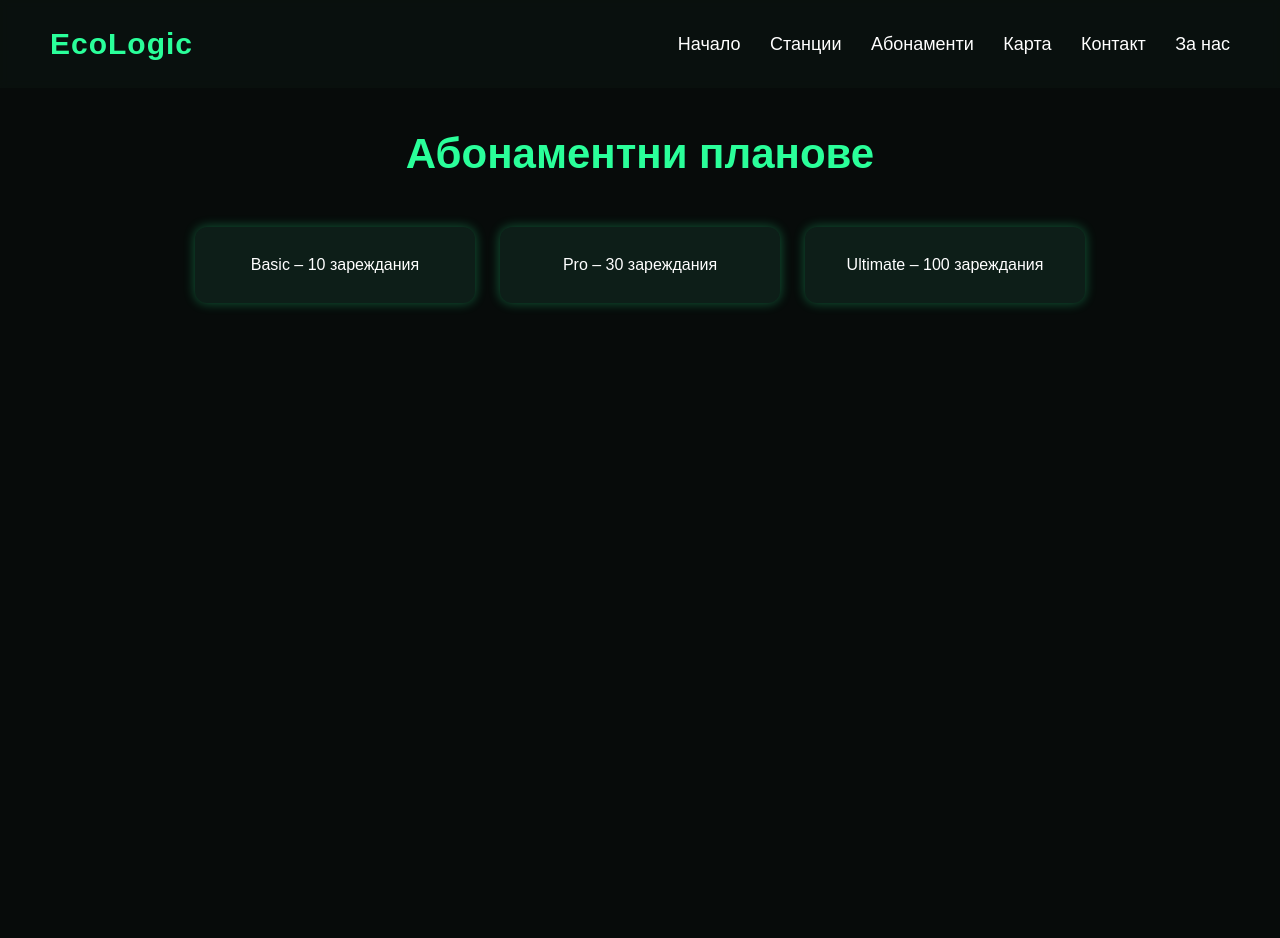
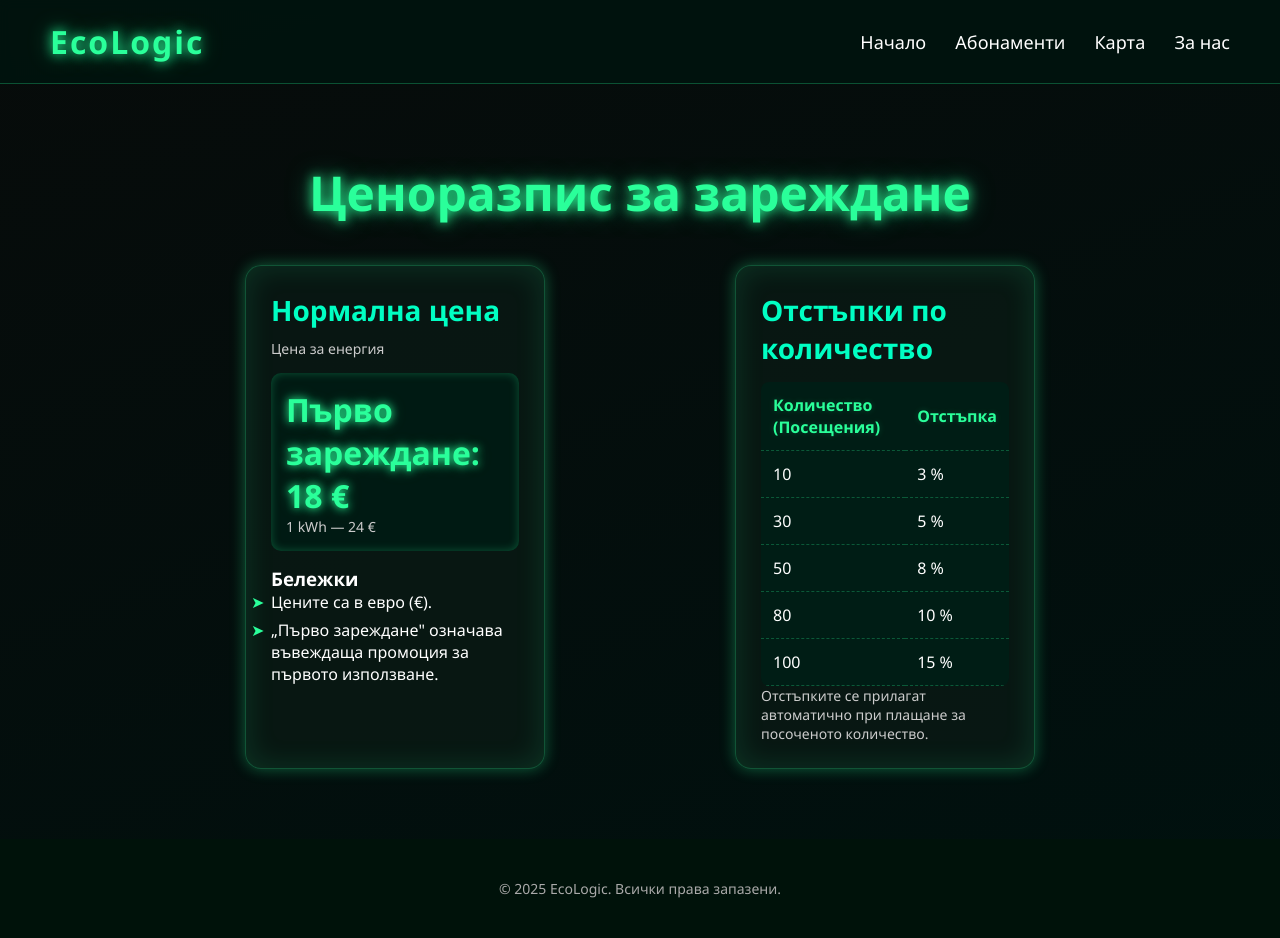
Before and after one commit to TSTodorov24/EcoLogic, a plain HTML site: page EcoLogic/pages/subscriptions.html in a window 1280 px wide. Before the commit the page ends 800 px from the top, so only its background shows below. Drawn offline with Linux system fonts and the light colour scheme.

Commit message:
Add files via upload

```diff
--- a/EcoLogic/pages/subscriptions.html
+++ b/EcoLogic/pages/subscriptions.html
@@ -1,34 +1,65 @@
-<!DOCTYPE html>
+<!doctype html>
 <html lang="bg">
+<head>
+  <meta charset="utf-8" />
+  <link rel="stylesheet" href="../styles/style.css">
+  <link rel="stylesheet" href="../styles/subscriptions.css">
+  <meta name="viewport" content="width=device-width,initial-scale=1" />
+  <title>Ценоразпис за зареждане</title>
+</head>
+<body>
 
-<head>
-    <meta charset="UTF-8">
-    <title>EcoLogic – Начало</title>
-    <link rel="icon" href="../logo/ecologic-bez-bg.png" type="image/x-icon">
-    <link rel="stylesheet" href="../styles/style.css">
-</head>
-
-<body>
 <header>
     <div class="logo">EcoLogic</div>
     <nav>
         <a href="../index.html">Начало</a>
-            <a href="../pages/stations.html">Станции</a>
         <a href="../pages/subscriptions.html">Абонаменти</a>
         <a href="../pages/map.html">Карта</a>
-            <a href="../pages/contact.html">Контакт</a>
         <a href="../pages/about.html">За нас</a>
     </nav>
 </header>
-    <section class="page">
-        <h2>Абонаментни планове</h2>
-        <div class="plans">
-            <div class="card">Basic – 10 зареждания</div>
-            <div class="card">Pro – 30 зареждания</div>
-            <div class="card">Ultimate – 100 зареждания</div>
+
+<div class="container">
+    <h1>Ценоразпис за зареждане</h1>
+
+    <div class="grid">
+        <div class="card">
+            <h2>Нормална цена</h2>
+            <p class="small">Цена за енергия</p>
+            <div class="highlight">
+                <div class="price">Първо зареждане: 18 €</div>
+                <div class="note">1 kWh — 24 €</div>
             </div>
 
-    </section>
+            <h3>Бележки</h3>
+            <ul>
+                <li>Цените са в евро (€).</li>
+                <li>„Първо зареждане" означава въвеждаща промоция за първото използване.</li>
+            </ul>
+        </div>
+
+        <div class="card">
+            <h2>Отстъпки по количество</h2>
+            <table>
+                <thead>
+                    <tr><th>Количество (Посещения)</th><th>Отстъпка</th></tr>
+                </thead>
+                <tbody>
+                    <tr><td>10</td><td>3 %</td></tr>
+                    <tr><td>30</td><td>5 %</td></tr>
+                    <tr><td>50</td><td>8 %</td></tr>
+                    <tr><td>80</td><td>10 %</td></tr>
+                    <tr><td>100</td><td>15 %</td></tr>
+                </tbody>
+            </table>
+            <p class="note">Отстъпките се прилагат автоматично при плащане за посоченото количество.</p>
+        </div>
+    </div>
+</div>
+
+<footer>
+    © 2025 EcoLogic. Всички права запазени.
+</footer>
+
 </body>
-
 </html>
--- a/EcoLogic/styles/about.css
+++ b/EcoLogic/styles/about.css
@@ -1,16 +1,11 @@
-body {
-    margin: 0;
-    font-family: Arial, sans-serif;
-    background: #070b0a;
-    color: white;
-}
-
+/* Header */
 header {
     width: 100%;
-    background: rgba(10,17,15,0.9);
+    background: rgba(10, 17, 15, 0.9);
     padding: 20px 50px;
     display: flex;
     align-items: center;
+    justify-content: space-between;
     position: fixed;
     top: 0;
     z-index: 500;
@@ -23,6 +18,7 @@ header {
     color: #2aff9a;
 }
 
+/* Page container */
 .page {
     padding: 160px 10% 80px;
     text-align: center;
@@ -32,6 +28,7 @@ header {
     font-size: 48px;
     color: #2aff9a;
     margin-bottom: 15px;
+    text-shadow: 0 0 12px #2aff9a44;
 }
 
 .page p {
@@ -40,15 +37,19 @@ header {
     margin-bottom: 60px;
 }
 
+/* Team grid */
 .team-container {
     display: grid;
     grid-template-columns: repeat(auto-fit, minmax(260px, 1fr));
     gap: 40px;
-    justify-items: center;
+    justify-content: center; /* ensures cards are centered on Windows */
+    align-items: start;
 }
 
+/* Team cards */
 .team-card {
-    width: 260px;
+    width: 100%;
+    max-width: 260px; /* flexible for small screens */
     background: #0d1e18;
     padding: 25px;
     border-radius: 18px;
@@ -64,9 +65,11 @@ header {
     box-shadow: 0 0 30px #2aff9a;
 }
 
+/* Team image */
 .team-card img {
     width: 100%;
-    height: 260px;
+    height: auto;           /* removes stretching on Windows */
+    aspect-ratio: 1 / 1;    /* ensures square shape */
     object-fit: cover;
     border-radius: 14px;
     margin-bottom: 15px;
@@ -77,6 +80,7 @@ header {
     filter: brightness(1.15) contrast(1.2);
 }
 
+/* Name and email */
 .name {
     font-size: 22px;
     font-weight: bold;
@@ -95,13 +99,27 @@ header {
 .team-card::before {
     content: "";
     position: absolute;
-    inset: 0;
+    top: 0; left: 0; right: 0; bottom: 0; /* safer than inset for Windows */
+    border-radius: 18px;                  /* match card */
     background: radial-gradient(circle at 20% 10%, #2aff9a33 0%, transparent 40%),
                 radial-gradient(circle at 80% 90%, #17ff8033 0%, transparent 50%);
     opacity: 0;
-    transition: 0.3s;
+    pointer-events: none;
+    transition: opacity 0.3s ease;
 }
 
 .team-card:hover::before {
     opacity: 1;
 }
+
+/* Responsive tweaks */
+@media (max-width: 768px) {
+    .page h2 { font-size: 36px; }
+}
+
+@media (max-width: 480px) {
+    .page h2 { font-size: 28px; }
+    .page { padding: 140px 5% 60px; }
+    .team-card { max-width: 100%; padding: 20px; }
+    header { flex-direction: column; align-items: flex-start; gap: 10px; padding: 20px; }
+}
--- a/EcoLogic/styles/style.css
+++ b/EcoLogic/styles/style.css
@@ -5,31 +5,43 @@
 }
 
 body {
-    font-family: Arial, sans-serif;
-    background: #070b0a;
-    color: #ffffff;
-    line-height: 1.6;
+    font-family: 'Segoe UI', sans-serif;
+    background: linear-gradient(160deg, #070b0a, #00110f);
+    color: #fff;
+    margin: 0;
+    padding: 0;
+    overflow-x: hidden;
+    align-content: center;
 }
+
 
 header {
     width: 100%;
-    background: rgba(10, 17, 15, 0.9);
+    background: rgba(0, 20, 15, 0.85);
+    backdrop-filter: blur(6px);
     padding: 20px 50px;
+    position: fixed;
+    top: 0;
     display: flex;
     justify-content: space-between;
     align-items: center;
-    position: fixed;
-    top: 0;
-    z-index: 500;
-    backdrop-filter: blur(4px);
+    z-index: 999;
+    border-bottom: 1px solid #2aff9a44;
+}
+
+nav a:hover {
+    color: #2aff9a;
+    text-shadow: 0 0 8px #2aff9a, 0 0 16px #2aff9a55;
 }
 
 .logo {
-    font-size: 30px;
-    font-weight: bold;
+    font-size: 32px;
+    font-weight: 900;
     color: #2aff9a;
-    letter-spacing: 1px;
+    text-shadow: 0 0 12px #2aff9a, 0 0 24px #2aff9a77;
+    letter-spacing: 2px;
 }
+
 
 nav a {
     margin-left: 25px;
@@ -37,6 +49,7 @@ nav a {
     color: white;
     font-size: 18px;
     transition: 0.3s;
+    font-weight: 500;
 }
 
 nav a:hover {
--- /dev/null
+++ b/EcoLogic/styles/subscriptions.css
@@ -0,0 +1,183 @@
+/* Navigation Links */
+nav a {
+    margin-left: 25px;
+    text-decoration: none;
+    color: #fff;
+    font-size: 18px;
+    font-weight: 500;
+    transition: 0.3s;
+}
+nav a:hover {
+    color: #2aff9a;
+    text-shadow: 0 0 6px #2aff9a;
+}
+
+/* Main container */
+.container {
+    max-width: 1000px;
+    margin: 140px auto 50px;
+    padding: 20px;
+    text-align: center;
+}
+
+/* Main heading */
+h1 {
+    font-size: 48px;
+    color: #2aff9a;
+    text-shadow: 0 0 12px #2aff9a, 0 0 24px #2aff9a88;
+    margin-bottom: 40px;
+}
+
+/* Grid layout */
+.grid {
+    display: flex;
+    justify-content: space-around;
+    gap: 20px;
+    flex-wrap: wrap;
+}
+
+/* Card styles */
+.card {
+    background: rgba(10, 25, 20, 0.85);
+    border: 1px solid #2aff9a44;
+    border-radius: 16px;
+    padding: 25px;
+    text-align: left;
+    box-shadow: 0 0 15px #2aff9a55, 0 0 30px #2aff9a22 inset;
+    transition: 0.5s;
+    position: relative;
+    overflow: hidden;
+    flex: 1 1 260px; /* flexible width */
+    max-width: 300px;
+}
+
+/* Neon overlay on hover */
+.card::before {
+    content: '';
+    position: absolute;
+    top: -50%;
+    left: -50%;
+    width: 200%;
+    height: 200%;
+    background: linear-gradient(120deg, #2aff9a33, #07482a71, #2aff9a33);
+    transform: rotate(45deg);
+    opacity: 0;
+    transition: 0.7s;
+    pointer-events: none;
+    z-index: 1;
+}
+
+.card:hover::before {
+    opacity: 1;
+}
+
+.card:hover {
+    transform: translateY(-10px);
+    box-shadow: 0 0 25px #2aff9a99, 0 0 50px #2aff9a55 inset;
+    border-color: #2aff9a88;
+}
+
+/* Card headings */
+h2 {
+    font-size: 28px;
+    color: #00ffc3;
+    margin-bottom: 10px;
+    position: relative;
+    z-index: 2;
+}
+
+/* Highlight box */
+.highlight {
+    background: #001a13;
+    padding: 15px;
+    border-radius: 10px;
+    margin: 15px 0;
+    box-shadow: 0 0 10px #2aff9a44 inset;
+    position: relative;
+    z-index: 2;
+}
+
+/* Price text */
+.price {
+    font-size: 32px;
+    font-weight: 700;
+    color: #2aff9a;
+    text-shadow: 0 0 8px #2aff9a, 0 0 16px #2aff9a55;
+}
+
+/* Small text / notes */
+.small, .note {
+    font-size: 14px;
+    color: #ccc;
+}
+
+/* Table styling */
+table {
+    width: 100%;
+    border-collapse: collapse;
+    margin-top: 15px;
+    background: #001d15;
+    border-radius: 8px;
+    overflow: hidden;
+}
+
+th, td {
+    padding: 12px;
+    text-align: left;
+    border-bottom: 1px dashed #2aff9a44;
+}
+
+th {
+    color: #2aff9a;
+    font-weight: 600;
+    text-shadow: 0 0 6px #2aff9a33;
+}
+
+td {
+    color: #fff;
+}
+
+/* Lists */
+ul {
+    list-style: none;
+    padding-left: 0;
+}
+
+ul li {
+    margin-bottom: 6px;
+    position: relative;
+}
+
+ul li::before {
+    content: '➤';
+    color: #2aff9a;
+    margin-right: 6px;
+    position: absolute;
+    left: -20px;
+}
+
+/* Footer */
+footer {
+    padding: 40px 20px;
+    text-align: center;
+    background: #00120a;
+    color: #aaa;
+    font-size: 14px;
+    margin-top: 50px;
+}
+
+/* Responsive design */
+@media(max-width: 900px) {
+    .grid {
+        justify-content: center;
+        gap: 20px;
+    }
+    h1 { font-size: 36px; }
+    .card { max-width: 100%; }
+}
+
+@media(max-width: 480px) {
+    h1 { font-size: 28px; }
+    .container { margin: 120px 10px 50px; padding: 15px; }
+    nav a { font-size: 14px; margin-left: 10px; }
+}
```
Also changed, not shown: EcoLogic/index.html (+0 -2 lines), EcoLogic/pages/about.html (+12 -3 lines), EcoLogic/pages/map.html (+1 -2 lines), EcoLogic/styles/map.css (+30 -16 lines). Lines whose indentation alone changed are shown as unchanged.
